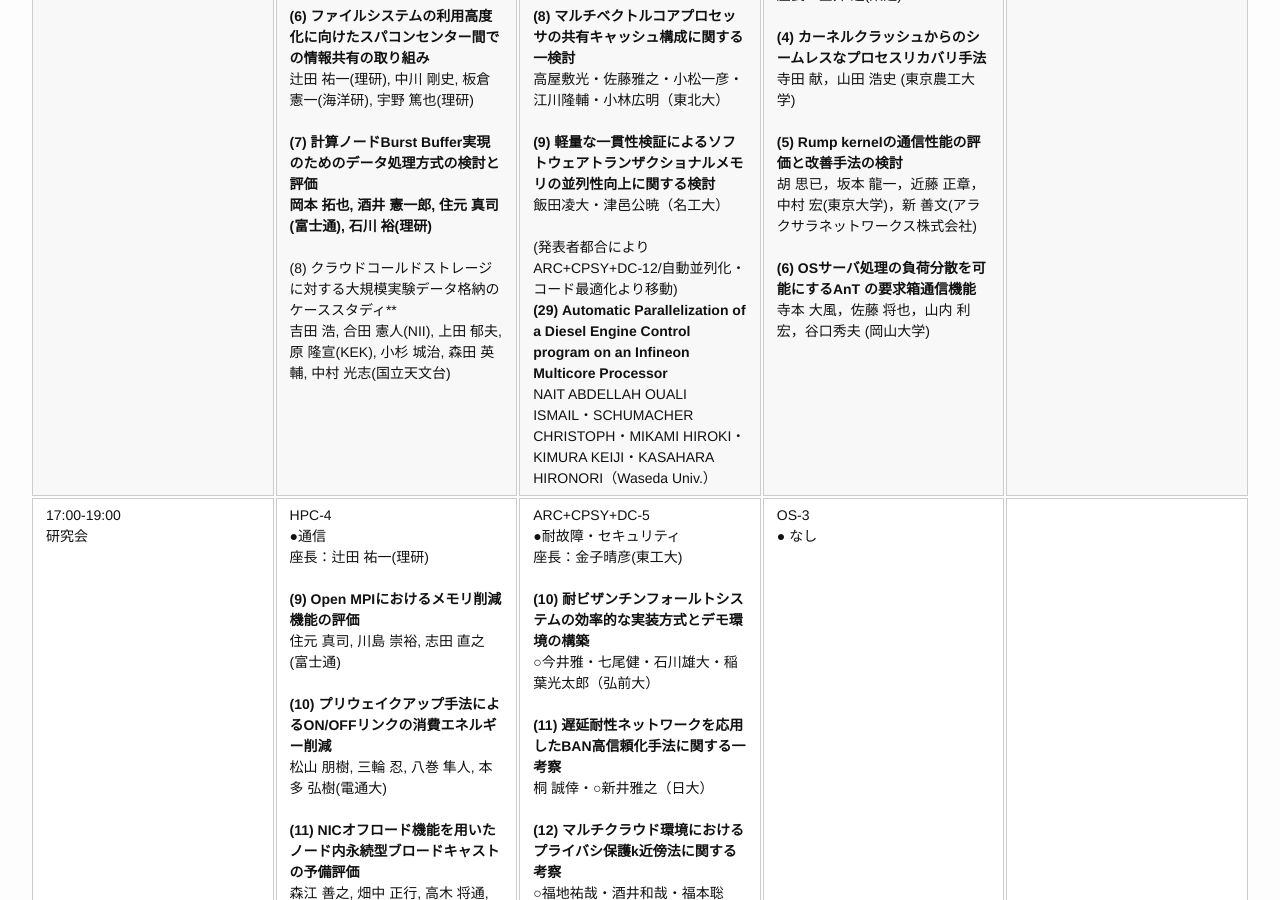
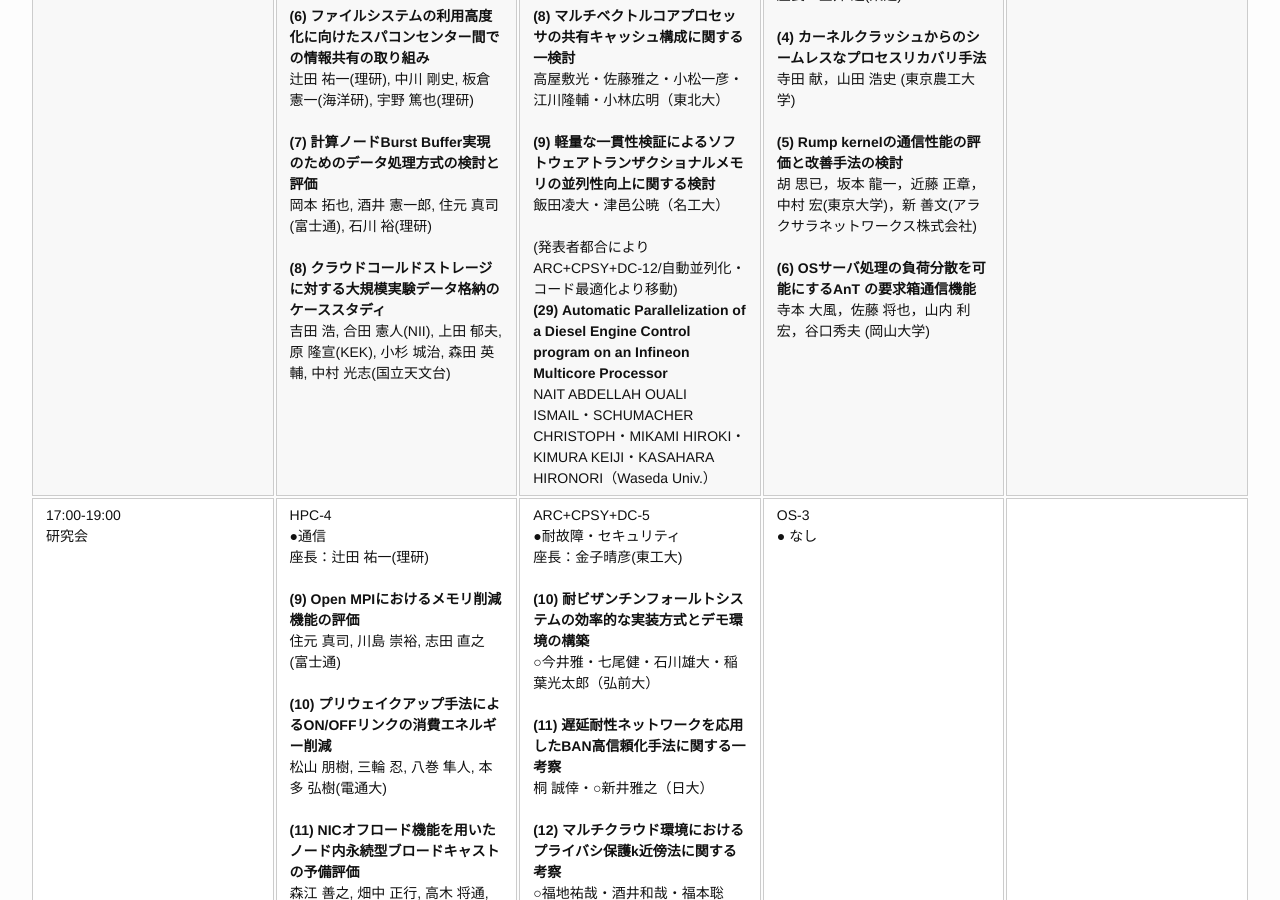
Before and after one commit to swopp/swopp.github.io, a Jekyll site: the page built from 2018/schedule-details.md, in a window 1280 px wide and 900 px high, scrolled down 1871 px. Built offline with Jekyll 4.4.1, drawn with Linux system fonts in a browser that asks for light colours.

Commit message:
change HPC.txt

```diff
--- a/2018/schedule-details.md
+++ b/2018/schedule-details.md
@@ -28,7 +28,7 @@ permalink: /2018/program/
 | 10:45-12:15<br/>研究会                                  | HPC-1<br />●機械学習１<br />座長：大島 聡史(九大)<br /><br />**(1) 深層学習におけるBatchNormalization使用時の計算時間と精度の関係性**<br />八島 慶汰, 大山 洋介, 松岡 聡(理研/東工大)<br /><br />**(2) K-FACと分散処理による深層学習の高速化**<br />辻 陽平, 大沢 和樹, 横田 理央(東工大), 松岡 聡(理研/東工大)<br /><br />**(3) 大規模メニーコアシステムOakforest-PACSにおけるディープラーニングの性能評価**<br />田村 紘平, 塙 敏博(東大)           | ARC+CPSY+DC-2<br />●クラウド<br />座長：坂本龍一（東京大学）<br /><br />**(3) パブリッククラウド上の広域State Machine Replicationのためのリージョン選択手法の提案**<br />○沼倉正太・中村純哉・大村廉（豊橋技科大）<br /><br />**(4) Analysis of commercial cloud workload and study on how to apply cache methods**<br />○Kazuichi Oe・Kazutaka Ogihara（Fujitsu Lab.）・Takeo Honda（FST）    |                    |              |
 | 12:15-13:30<br/>お昼休み                                |                  | DC専門委員会      |                    |              |
 | 13:30-15:00<br/>研究会                                  | HPC-2<br />●性能評価(14:00-15:00)<br />座長：岩下 武史(北大)<br /><br />**(4) サイエンティフィックビッグデータアプリケーションのためのベンチマークセットの提案**<br />岩井 厚樹, 建部 修見(筑波大)<br /><br />**(5) プロセッサシミュレータの多数並列実行環境による性能最適化への応用**<br />小田嶋 哲哉, 児玉 祐悦, 佐藤 三久(理研)           | ARC+CPSY+DC-3<br />●プロセッサアーキテクチャ<br />座長：八巻 隼人（電通大）<br /><br />**(5) パイプライン構造の動的制御による命令フェッチ・スループットの向上**<br />松尾玲央馬・塩谷亮太・安藤秀樹（名大）<br /><br />**(6) アウトオブオーダプロセッサのクリティカルパス解析に基づくボトルネック命令チェーン抽出手法の提案**<br />谷本輝夫・小野貴継・井上弘士（九大）<br /><br />**(7) 10G Ethernet向けデータパス拡張を適用したRISC-Vプロセッサの提案と実装**<br />○矢内洋祐・松谷健史・空閑洋平・徳差雄太・村井純（慶大）    | OS-1<br />●マルチコア<br />座長：高宮 安仁(TIS)<br /><br />**(1) Nodeプログラミングモデルを活用したC++およびElixirの実行環境の実装**<br />       山崎 進 (北九州市立大学)，森 正和，上野 嘉大 (有限会社デライトシステムズ)，高瀬 英希 (京都大学)<br /><br />**(2) マルチコアTenderにおけるメモリを介した遠隔手続呼出制御の方式の設計**<br />       藤戸 宏洋，山内 利宏，谷口秀夫 (岡山大学)<br /><br />**(3) マルチプロセスをサポートするUnikernel-based VM**<br />       金津 穂，山田 浩史 (東京農工大学)              |              |
-| 15:15-16:45<br/>研究会                                  | HPC-3<br />●ストレージ<br />座長：中尾 昌広(理研)<br /><br />**(6) ファイルシステムの利用高度化に向けたスパコンセンター間での情報共有の取り組み**<br />辻田 祐一(理研), 中川 剛史, 板倉 憲一(海洋研), 宇野 篤也(理研)<br /><br />**(7) 計算ノードBurst Buffer実現のためのデータ処理方式の検討と評価<br />岡本 拓也, 酒井 憲一郎, 住元 真司(富士通), 石川 裕(理研)<br /><br />**(8) クラウドコールドストレージに対する大規模実験データ格納のケーススタディ**<br />吉田 浩, 合田 憲人(NII), 上田 郁夫, 原 隆宣(KEK), 小杉 城治, 森田 英輔, 中村 光志(国立天文台)           | ARC+CPSY+DC-4<br />●メモリシステム (1)<br />座長：塩谷 亮太（東大）<br /><br />**(8) マルチベクトルコアプロセッサの共有キャッシュ構成に関する一検討**<br />高屋敷光・佐藤雅之・小松一彦・江川隆輔・小林広明（東北大）<br /><br />**(9) 軽量な一貫性検証によるソフトウェアトランザクショナルメモリの並列性向上に関する検討**<br />飯田凌大・津邑公暁（名工大）<br /><br />(発表者都合によりARC+CPSY+DC-12/自動並列化・コード最適化より移動)<br />**(29) Automatic Parallelization of a Diesel Engine Control program on an Infineon Multicore Processor**<br />NAIT ABDELLAH OUALI ISMAIL・SCHUMACHER CHRISTOPH・MIKAMI HIROKI・KIMURA KEIJI・KASAHARA HIRONORI（Waseda Univ.）    | OS-2<br />●オペレーティングシステム構成法<br />座長：金井 遵(東芝)<br /><br />**(4) カーネルクラッシュからのシームレスなプロセスリカバリ手法**<br />       寺田 献，山田 浩史 (東京農工大学)<br /><br />**(5) Rump kernelの通信性能の評価と改善手法の検討**<br />       胡 思已，坂本 龍一，近藤 正章，中村 宏(東京大学)，新 善文(アラクサラネットワークス株式会社)<br /><br />**(6) OSサーバ処理の負荷分散を可能にするAnT の要求箱通信機能**<br />       寺本 大風，佐藤 将也，山内 利宏，谷口秀夫 (岡山大学)              |              |
+| 15:15-16:45<br/>研究会                                  | HPC-3<br />●ストレージ<br />座長：中尾 昌広(理研)<br /><br />**(6) ファイルシステムの利用高度化に向けたスパコンセンター間での情報共有の取り組み**<br />辻田 祐一(理研), 中川 剛史, 板倉 憲一(海洋研), 宇野 篤也(理研)<br /><br />**(7) 計算ノードBurst Buffer実現のためのデータ処理方式の検討と評価**<br />岡本 拓也, 酒井 憲一郎, 住元 真司(富士通), 石川 裕(理研)<br /><br />**(8) クラウドコールドストレージに対する大規模実験データ格納のケーススタディ**<br />吉田 浩, 合田 憲人(NII), 上田 郁夫, 原 隆宣(KEK), 小杉 城治, 森田 英輔, 中村 光志(国立天文台)           | ARC+CPSY+DC-4<br />●メモリシステム (1)<br />座長：塩谷 亮太（東大）<br /><br />**(8) マルチベクトルコアプロセッサの共有キャッシュ構成に関する一検討**<br />高屋敷光・佐藤雅之・小松一彦・江川隆輔・小林広明（東北大）<br /><br />**(9) 軽量な一貫性検証によるソフトウェアトランザクショナルメモリの並列性向上に関する検討**<br />飯田凌大・津邑公暁（名工大）<br /><br />(発表者都合によりARC+CPSY+DC-12/自動並列化・コード最適化より移動)<br />**(29) Automatic Parallelization of a Diesel Engine Control program on an Infineon Multicore Processor**<br />NAIT ABDELLAH OUALI ISMAIL・SCHUMACHER CHRISTOPH・MIKAMI HIROKI・KIMURA KEIJI・KASAHARA HIRONORI（Waseda Univ.）    | OS-2<br />●オペレーティングシステム構成法<br />座長：金井 遵(東芝)<br /><br />**(4) カーネルクラッシュからのシームレスなプロセスリカバリ手法**<br />       寺田 献，山田 浩史 (東京農工大学)<br /><br />**(5) Rump kernelの通信性能の評価と改善手法の検討**<br />       胡 思已，坂本 龍一，近藤 正章，中村 宏(東京大学)，新 善文(アラクサラネットワークス株式会社)<br /><br />**(6) OSサーバ処理の負荷分散を可能にするAnT の要求箱通信機能**<br />       寺本 大風，佐藤 将也，山内 利宏，谷口秀夫 (岡山大学)              |              |
 | 17:00-19:00<br/>研究会                                  | HPC-4<br />●通信<br />座長：辻田 祐一(理研)<br /><br />**(9) Open MPIにおけるメモリ削減機能の評価**<br />住元 真司, 川島 崇裕, 志田 直之(富士通)<br /><br />**(10) プリウェイクアップ手法によるON/OFFリンクの消費エネルギー削減**<br />松山 朋樹, 三輪 忍, 八巻 隼人, 本多 弘樹(電通大)<br /><br />**(11) NICオフロード機能を用いたノード内永続型ブロードキャストの予備評価**<br />森江 善之, 畑中 正行, 高木 将通, 堀 敦史, 石川 裕(理研)<br /><br />**(12) Mellanox社のスイッチ装置への集団通信オフロード機能による集団通信隠蔽効果の調査**<br />南里 豪志, 大島 聡史, 小野 謙二(九大)           | ARC+CPSY+DC-5<br />●耐故障・セキュリティ<br />座長：金子晴彦(東工大)<br /><br />**(10) 耐ビザンチンフォールトシステムの効率的な実装方式とデモ環境の構築**<br />○今井雅・七尾健・石川雄大・稲葉光太郎（弘前大）<br /><br />**(11) 遅延耐性ネットワークを応用したBAN高信頼化手法に関する一考察**<br />桐 誠倖・○新井雅之（日大）<br /><br />**(12) マルチクラウド環境におけるプライバシ保護k近傍法に関する考察**<br />○福地祐哉・酒井和哉・福本聡（首都大東京）<br /><br />**(13) セキュア分散データ転送を用いるWSNにおける複数ゲートウェイの配置手法とその評価**<br />○藤田和希・谷隆磨・河野英太郎・角田良明（広島市大）    | OS-3<br />● なし              |              |
 
 <br/>
```
